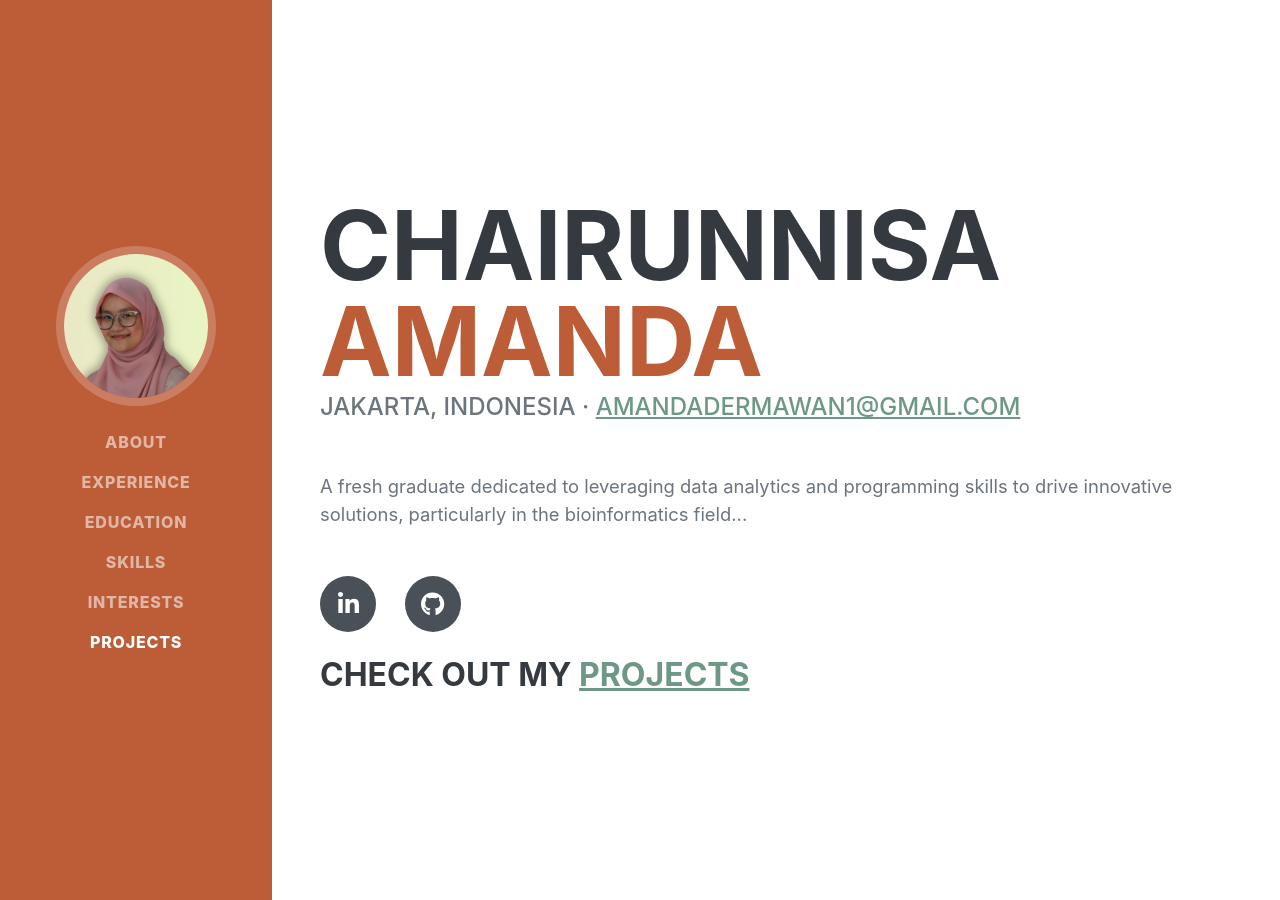
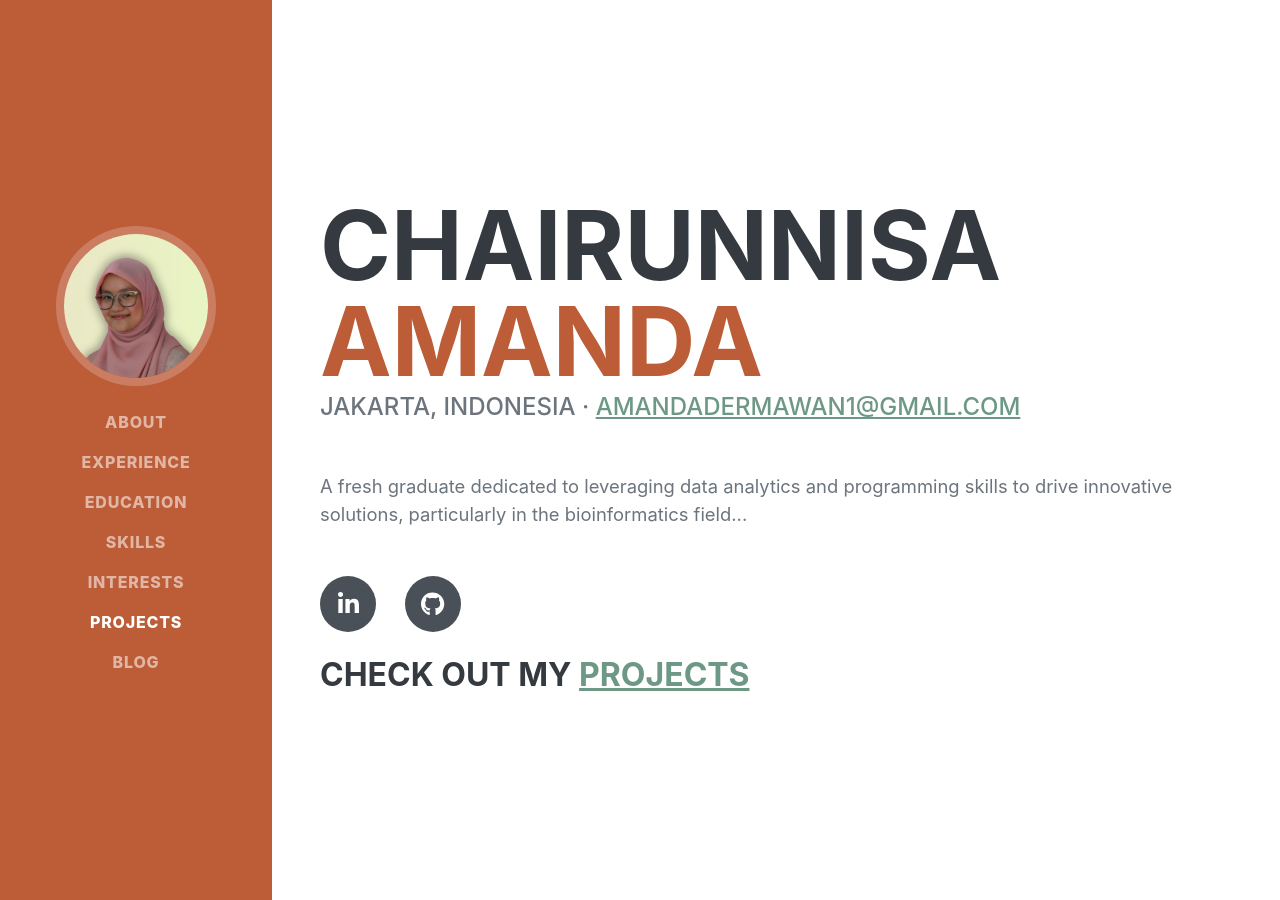
Before and after one commit to ChairunnisaAmanda/ChairunnisaAmanda.github.io, a Jekyll site: the page built from index.md, in a window 1280 px wide and 900 px high. Built offline with Jekyll 4.4.1, drawn with Linux system fonts in a browser that asks for light colours; nearby versions of some CDN libraries; some web fonts are replaced.

Commit message:
Update default.html

```diff
--- a/_layouts/default.html
+++ b/_layouts/default.html
@@ -32,6 +32,7 @@
                     <li class="nav-item"><a class="nav-link js-scroll-trigger" href="#skills">Skills</a></li>
                     <li class="nav-item"><a class="nav-link js-scroll-trigger" href="#interests">Interests</a></li>
                     <li class="nav-item"><a class="nav-link js-scroll-trigger" href="#awards">Projects</a></li>
+                    <li class="nav-item"><a class="nav-link" href="{{ '/blog' | relative_url }}">Blog</a></li>
                 </ul>
             </div>
         </nav>
```
